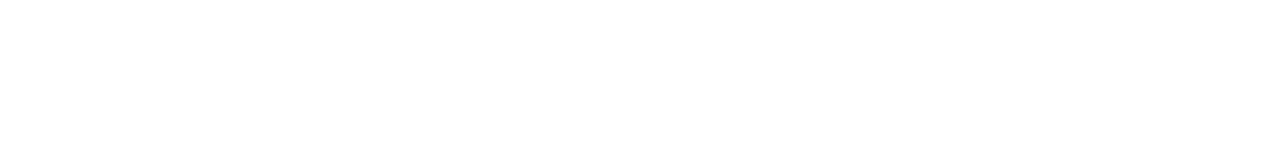
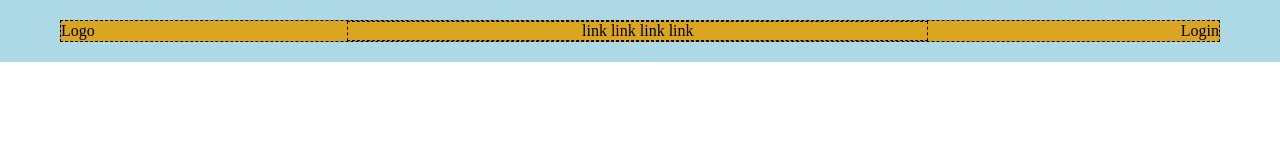
Before and after one commit to gabrielediemmanuele/htmlcss-struttura-discord, a plain HTML site: page index.html in a window 1280 px wide. Drawn offline with Linux system fonts and the light colour scheme.

Commit message:
style: header complete

```diff
--- a/index.html
+++ b/index.html
@@ -1,16 +1,26 @@
 <!DOCTYPE html>
+
 <html lang="en">
   <head>
+    <!--Meta Info-->
     <meta charset="UTF-8" />
     <meta name="viewport" content="width=device-width, initial-scale=1.0" />
     <meta name="author" content="Gabriele Di Emmanuele" />
     <meta name="description" content="Discord-Layout" />
+
+    <!-- CSS-lINK-->
+    <link rel="stylesheet" href="style.css" />
+
     <title>Discord Layout</title>
   </head>
   <body>
     <!-- header -->
     <header>
-      <div></div>
+      <div class="container">
+        <div class="block1">Logo</div>
+        <div class="block2">link link link link</div>
+        <div class="block3">Login</div>
+      </div>
     </header>
     <!-- front section - "image" -->
     <!-- section 1 -->
--- a/style.css
+++ b/style.css
@@ -0,0 +1,30 @@
+body {
+  margin: 0;
+  padding: 0;
+  box-sizing: border-box;
+}
+/* header css*/
+header {
+  background-color: #add8e6;
+  display: flex;
+  min-height: 25px;
+}
+
+.container {
+  width: 1200px;
+  height: 20px;
+  margin: 20px 60px;
+  display: flex;
+  background-color: #daa520;
+  justify-content: space-between;
+  align-items: center;
+  border: 1px dashed black;
+}
+
+.block2 {
+  width: 50%;
+  border: 1px dashed black;
+  text-align: center;
+}
+
+/* front section css */
```
